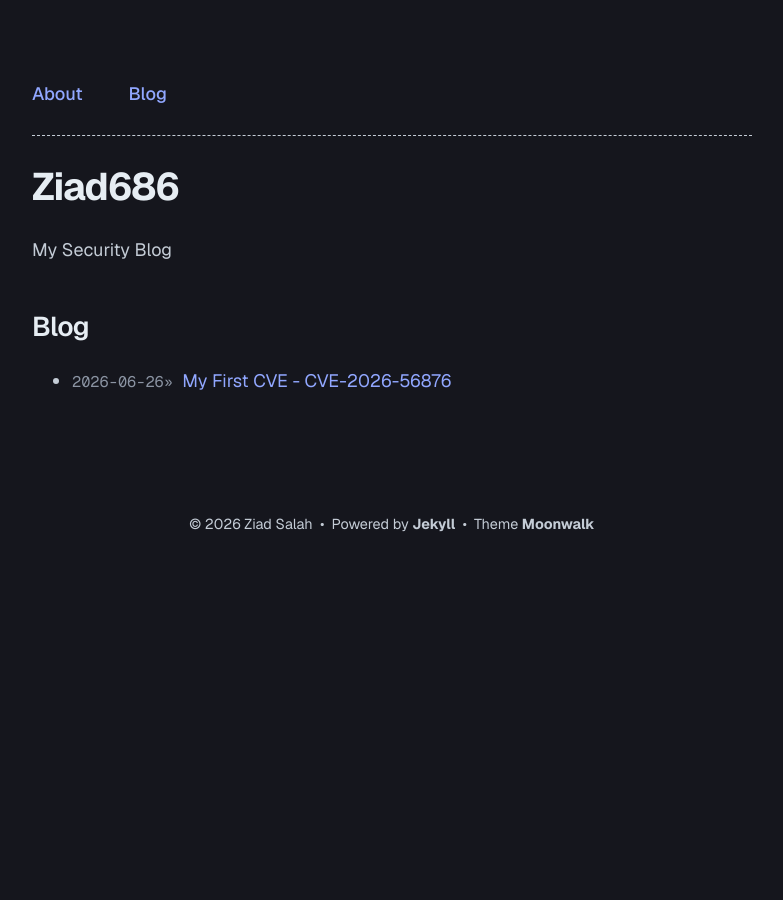
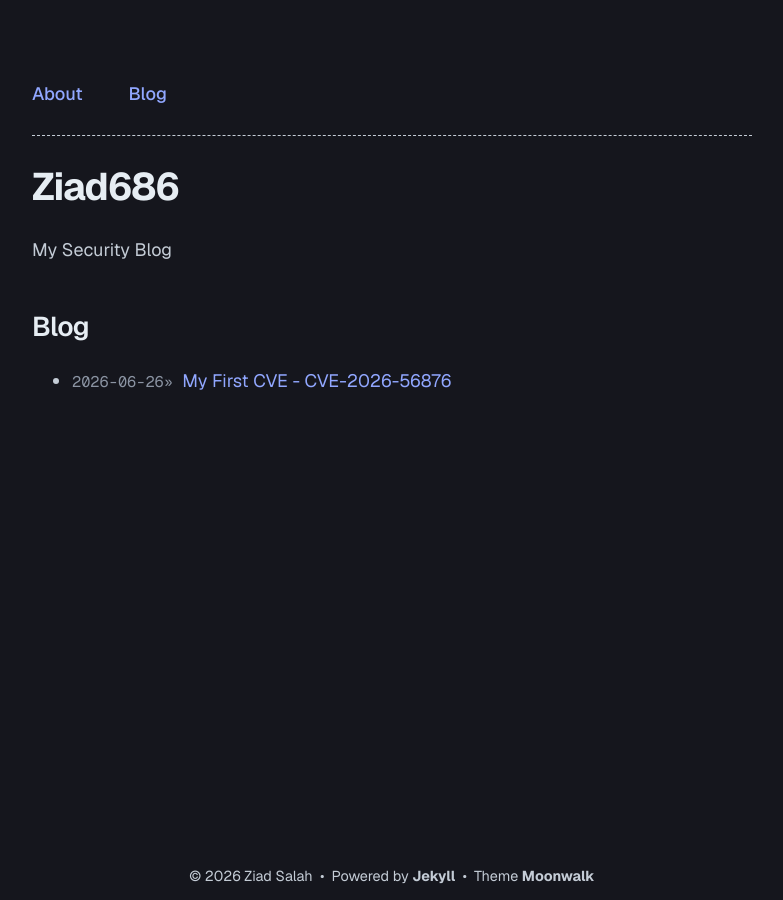
Before and after one commit to ziad626/ziad686-blog, a Jekyll site: the page built from index.md, in a window 1280 px wide. Shown: the whole page, without its empty margins (248-1031 px from the left). Built offline with Jekyll 4.4.1, drawn with Linux system fonts in a browser that asks for light colours.

Commit message:
Add credits section styling to main.scss

```diff
--- a/assets/css/main.scss
+++ b/assets/css/main.scss
@@ -4,3 +4,16 @@
 @use "moonwalk";
 @use "list";
 @use "syntax";
+
+.credits {
+  position: fixed;
+  left: 0;
+  right: 0;
+  bottom: 0;
+  z-index: 1000;
+  box-sizing: border-box;
+  width: 100%;
+  margin: 0;
+  padding: 0.75rem 1rem;
+  background: var(--bg);
+}
```
